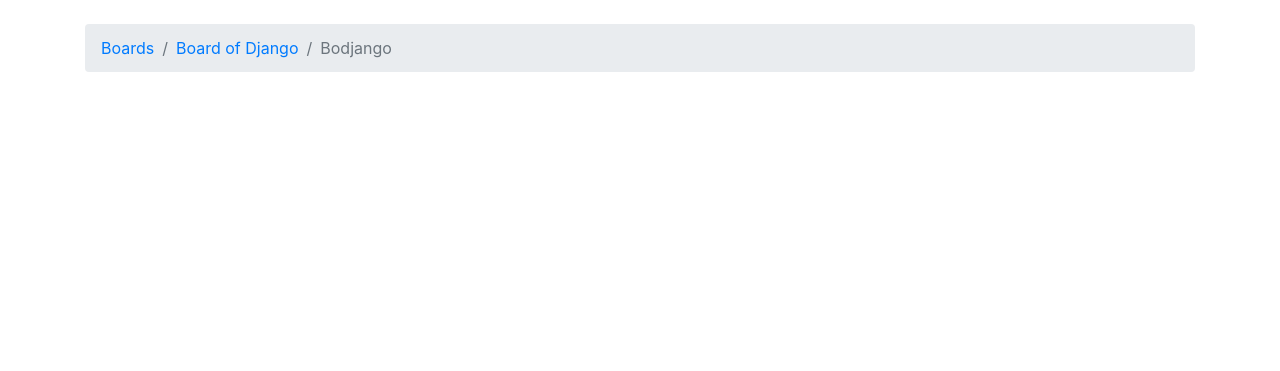
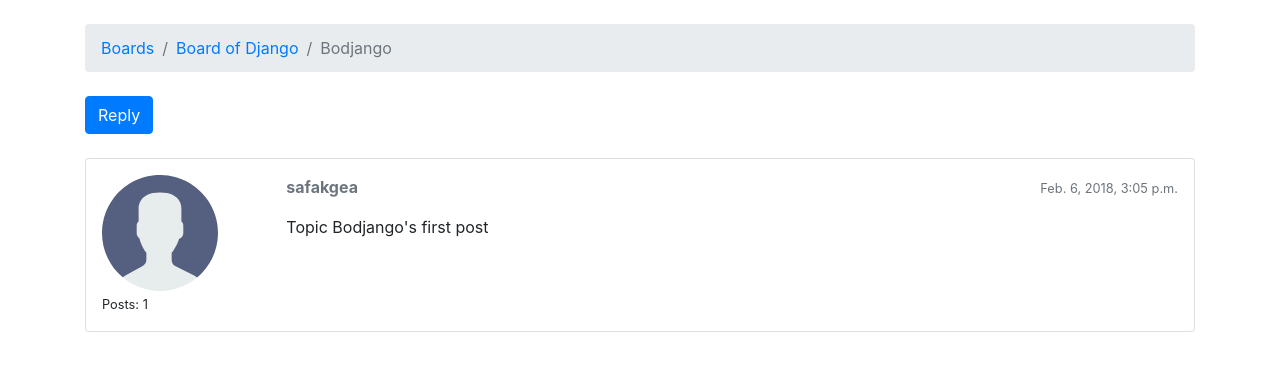
Before and after one commit to safakge/boards, a Django app: template templates/topic_posts.html in a window 1280 px wide. Shown: the part 56-427 px from the top of the page. Run offline with Django 3.2, Linux system fonts and the light colour scheme; the template is opened without the code that fills it: values that come from a table or form of the project are taken from there, others are empty; data comes from the database, SQL or seed files in the repository; both versions use the stored data as it was after the commit; some libraries are stand-ins or nearby versions; some web fonts are replaced.

Commit message:
topics_posts lists posts belonging to the topic, with edit button if it belongs to the session user

```diff
--- a/templates/topic_posts.html
+++ b/templates/topic_posts.html
@@ -1,4 +1,6 @@
 {% extends 'base.html' %}
+
+{% load static %}
 
 {% block title %}
     {{ topic.subject }}
@@ -12,4 +14,40 @@
 
 {% block content %}
 
+    <div class="mb-4">
+        <a href="#" class="btn btn-primary" role="button">Reply</a>
+    </div>
+
+    {% for post in topic.posts.all %}
+        <div class="card mb-2">
+            <div class="card-body p-3">
+                <div class="row">
+                    <div class="col-2">
+                        <img src="{% static 'img/default_avatar.svg' %}" alt="{{ post.created_by.username }}"
+                             class="w-75"/>
+                        <small>Posts: {{ post.created_by.posts.count }}</small>
+                    </div>
+
+                    <div class="col-10">
+                        <div class="row mb-3">
+                            <div class="col-6">
+                                <strong class="text-muted">{{ post.created_by.username }}</strong>
+                            </div>
+                            <div class="col-6 text-right">
+                                <small class="text-muted">{{ post.created_at }}</small>
+                            </div>
+                        </div>
+
+                        {{ post.message }}
+                        {% if post.created_by == user %}
+                            <div class="mt-3">
+                                <a href="#" class="btn btn-outline-secondary">Edit</a>
+                            </div>
+                        {% endif %}
+                    </div>
+                </div>
+            </div>
+        </div>
+    {% endfor %}
+
 {% endblock %}
```
Also changed, not shown: db.sqlite3, static/img/default_avatar.svg (added).
